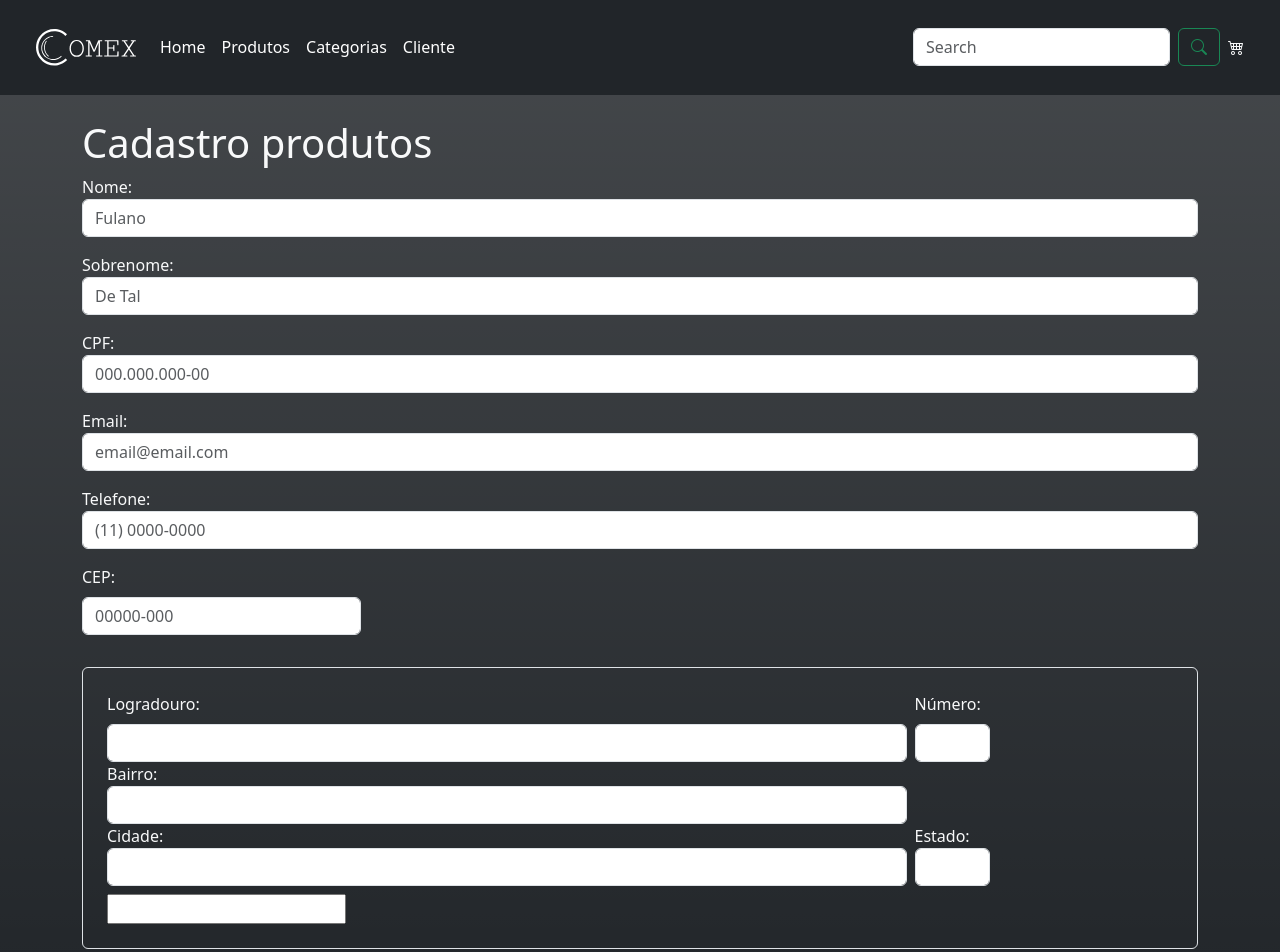
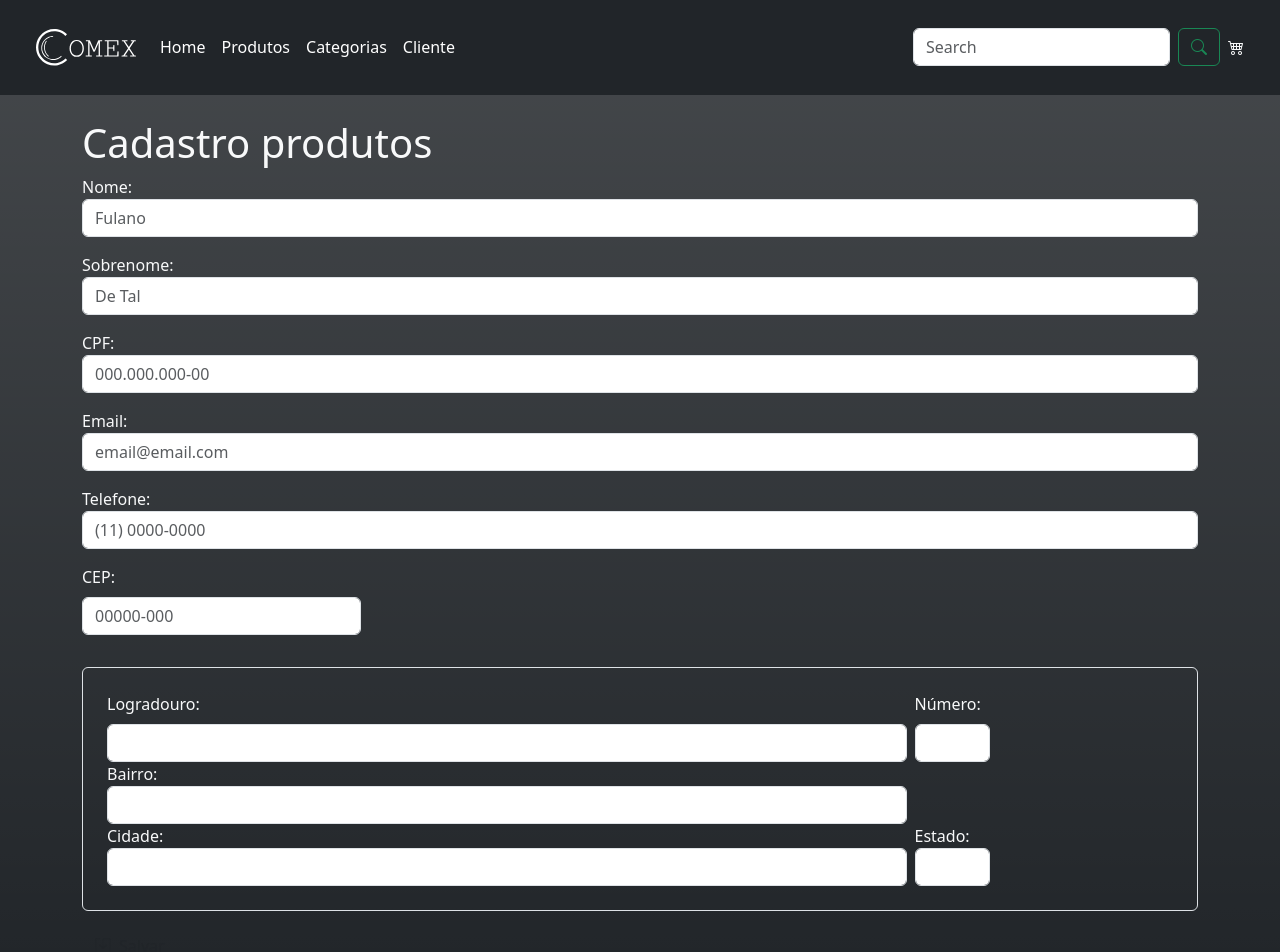
Before and after one commit to kaykydlima/comex-frontend-vue, a Vue app: page /cadastro-cliente in a window 1280 px wide. Shown: the top 952 px of the page. Built offline with nearby package versions, Linux system fonts and the light colour scheme.

Commit message:
fix: removendo input sem funcionalidade

```diff
--- a/src/views/CadastroCliente.vue
+++ b/src/views/CadastroCliente.vue
@@ -39,7 +39,6 @@
             <label for="estado" class="width line-break">Estado:
               <input class="form-control" type="text" id="estado" v-model="endereco.uf" required>
             </label>
-            <input type="tel" v-mask="'##/##/####'" />
           </div>
         </div>
       </div>
```
